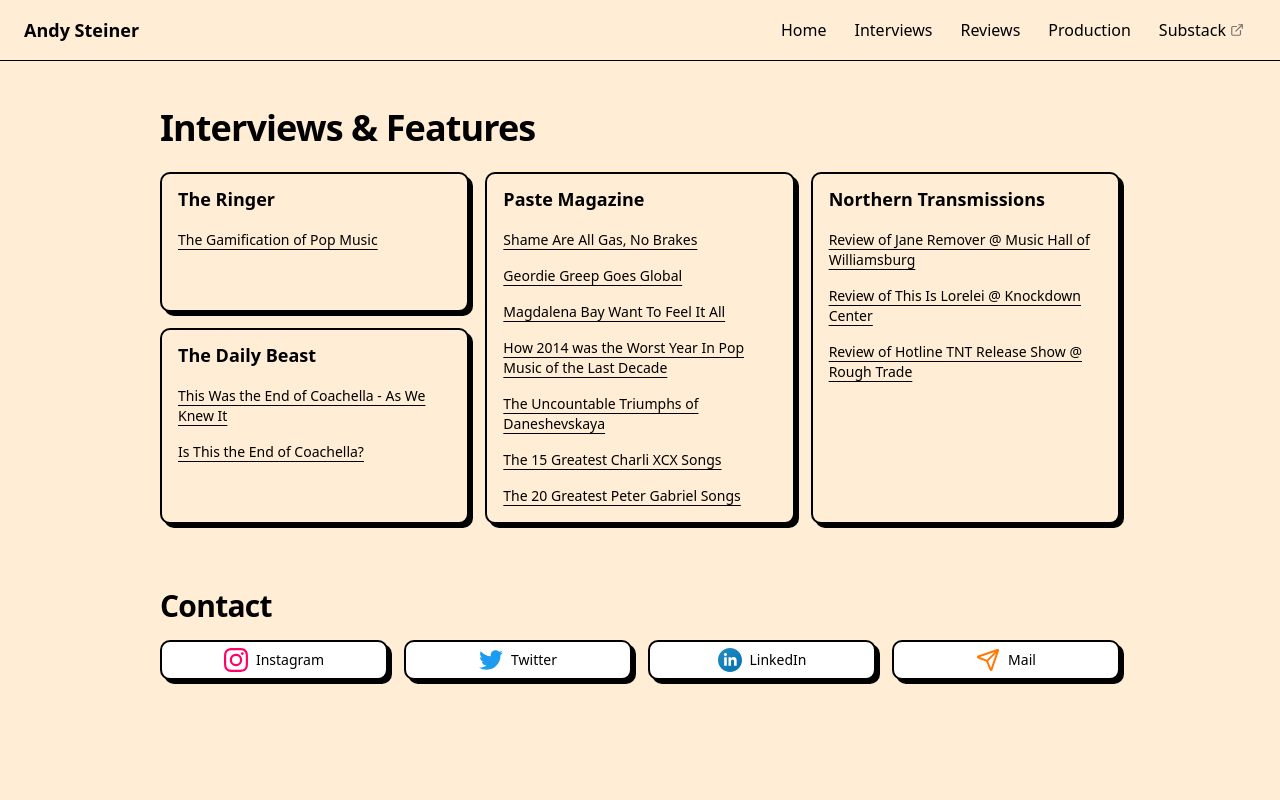
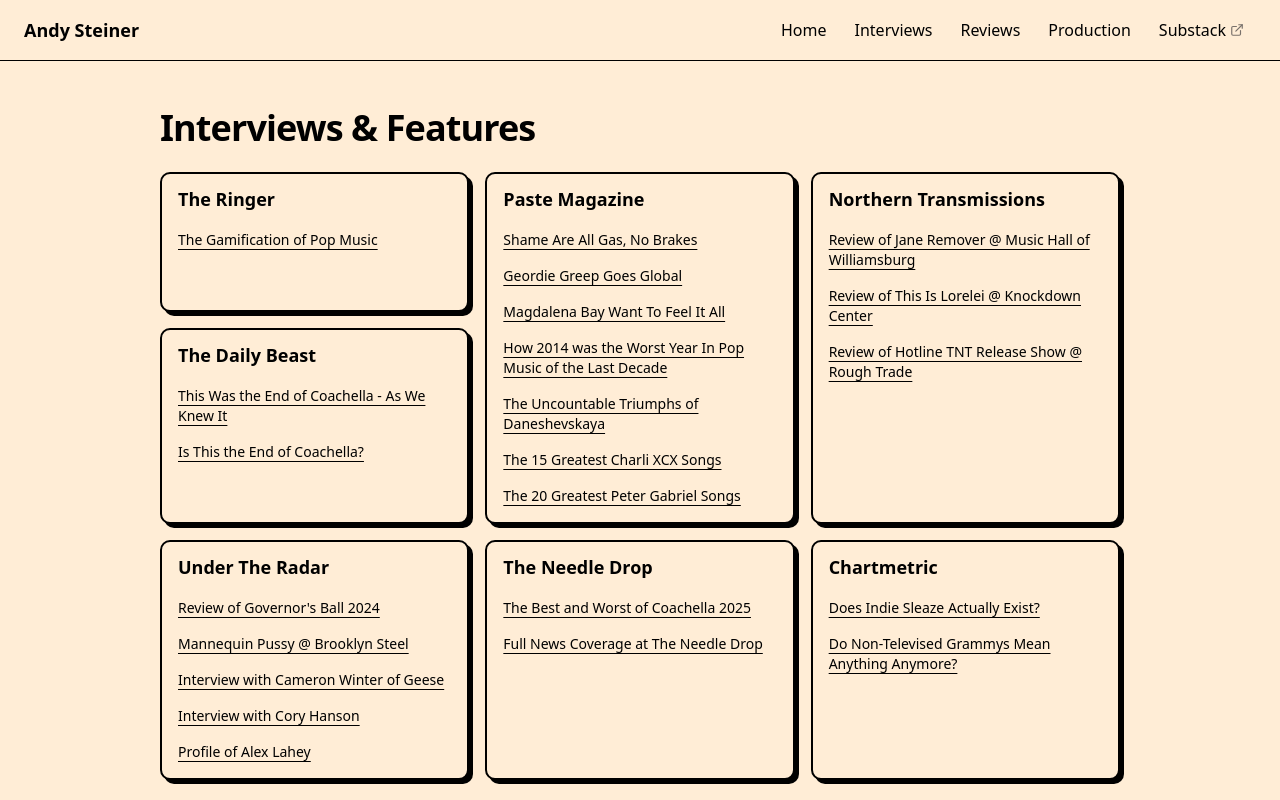
Before and after one commit to mattbolanos/andy, a Next.js app: page /interviews in a window 1280 px wide. Shown: the top 800 px of the page. Built offline with nearby package versions, Linux system fonts and the light colour scheme.

Commit message:
last page

```diff
--- a/app/constants.ts
+++ b/app/constants.ts
@@ -360,23 +360,23 @@
     features: [
       {
         title: "Review of Governor's Ball 2024",
-        url: "https://www.undertheradarmag.com",
+        url: "https://www.undertheradarmag.com/reviews/governors_ball_day_3_flushing_meadows_corona_park_queens_nyc_june_9_2024",
       },
       {
         title: "Mannequin Pussy @ Brooklyn Steel",
-        url: "https://www.undertheradarmag.com",
+        url: "https://www.undertheradarmag.com/reviews/mannequin_pussy_brooklyn_steel_brooklyn_nyc_may_16_2024",
       },
       {
         title: "Interview with Cameron Winter of Geese",
-        url: "https://www.undertheradarmag.com",
+        url: "https://www.undertheradarmag.com/interviews/geese_on_3d_country",
       },
       {
         title: "Interview with Cory Hanson",
-        url: "https://www.undertheradarmag.com",
+        url: "https://www.undertheradarmag.com/interviews/cory_hanson_on_merging_genres_and_his_new_album_western_cum",
       },
       {
         title: "Profile of Alex Lahey",
-        url: "https://www.undertheradarmag.com",
+        url: "https://www.undertheradarmag.com/interviews/alex_lahey_on_the_answer_is_always_yes",
       },
     ],
   },
@@ -402,11 +402,11 @@
     features: [
       {
         title: "The Best and Worst of Coachella 2025",
-        url: "https://theneedledrop.com",
+        url: "https://theneedledrop.com/the-best-and-worst-of-coachella-2025",
       },
       {
         title: "Full News Coverage at The Needle Drop",
-        url: "https://theneedledrop.com",
+        url: "https://theneedledrop.com/author/andy-steiner",
       },
     ],
   },
@@ -415,11 +415,11 @@
     features: [
       {
         title: "Does Indie Sleaze Actually Exist?",
-        url: "https://hmc.chartmetric.com",
+        url: "https://hmc.chartmetric.com/indie-sleaze-revival-2024-music-trends",
       },
       {
         title: "Do Non-Televised Grammys Mean Anything Anymore?",
-        url: "https://hmc.chartmetric.com",
+        url: "https://hmc.chartmetric.com/nontelevised-grammys-awards-streaming-impact",
       },
     ],
   },
--- /dev/null
+++ b/app/production/page.tsx
@@ -0,0 +1,16 @@
+import type { Metadata } from "next";
+
+export const metadata: Metadata = {
+  title: "Production | Andy Steiner",
+  description: "Andy Steiner's production",
+};
+
+export default function Production() {
+  return (
+    <div className="space-y-6">
+      <h2 className="text-3xl font-bold tracking-tight md:text-4xl">
+        Production
+      </h2>
+    </div>
+  );
+}
--- a/components/interview-grid.tsx
+++ b/components/interview-grid.tsx
@@ -4,46 +4,31 @@
 import { cn } from "@/lib/utils";
 
 export function InterviewGrid() {
+  const publicationOrder = [
+    { name: "The Ringer" },
+    { name: "Paste Magazine", gridClass: "row-span-2" },
+    { name: "Northern Transmissions", gridClass: "row-span-2" },
+    { name: "The Daily Beast" },
+    { name: "Under The Radar" },
+    { name: "The Needle Drop" },
+    { name: "Chartmetric" },
+  ];
+
   return (
-    <div className="grid grid-cols-3 gap-6 md:gap-4">
-      {/* ringer */}
-      {interviewFeatures
-        .filter((feature) => feature.publication === "The Ringer")
-        .map((publicationFeature) => (
+    <div className="grid grid-cols-1 gap-6 sm:grid-cols-2 md:grid-cols-3 md:gap-4">
+      {publicationOrder.map(({ name, gridClass }) => {
+        const publicationFeature = interviewFeatures.find(
+          (f) => f.publication === name,
+        );
+        if (!publicationFeature) return null;
+        return (
           <PublicationCard
             key={publicationFeature.publication}
             publicationFeature={publicationFeature}
+            gridClass={gridClass}
           />
-        ))}
-      {/* paste magazine */}
-      {interviewFeatures
-        .filter((feature) => feature.publication === "Paste Magazine")
-        .map((publicationFeature) => (
-          <PublicationCard
-            key={publicationFeature.publication}
-            publicationFeature={publicationFeature}
-            gridClass="row-span-2"
-          />
-        ))}
-      {/* northern transmissions */}
-      {interviewFeatures
-        .filter((feature) => feature.publication === "Northern Transmissions")
-        .map((publicationFeature) => (
-          <PublicationCard
-            key={publicationFeature.publication}
-            publicationFeature={publicationFeature}
-            gridClass="row-span-2"
-          />
-        ))}
-      {/* the daily beast */}
-      {interviewFeatures
-        .filter((feature) => feature.publication === "The Daily Beast")
-        .map((publicationFeature) => (
-          <PublicationCard
-            key={publicationFeature.publication}
-            publicationFeature={publicationFeature}
-          />
-        ))}
+        );
+      })}
     </div>
   );
 }
```
